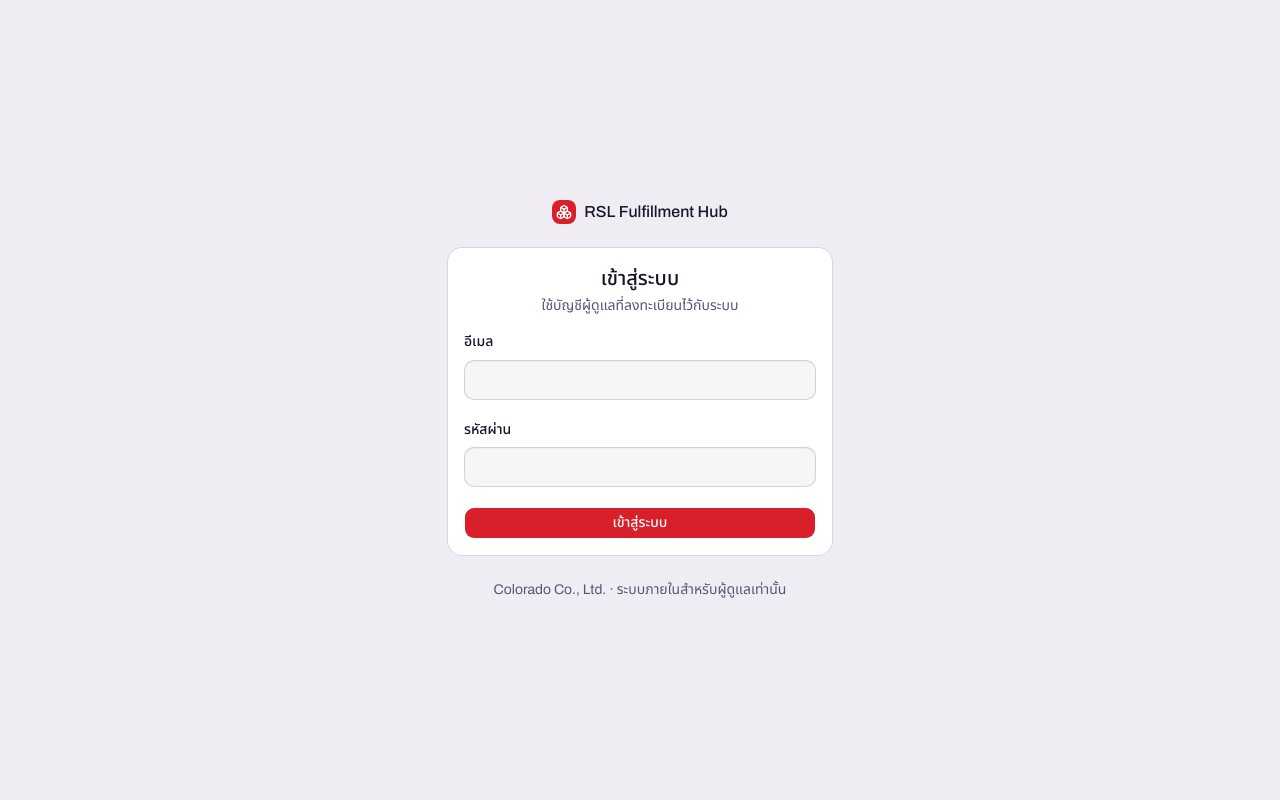
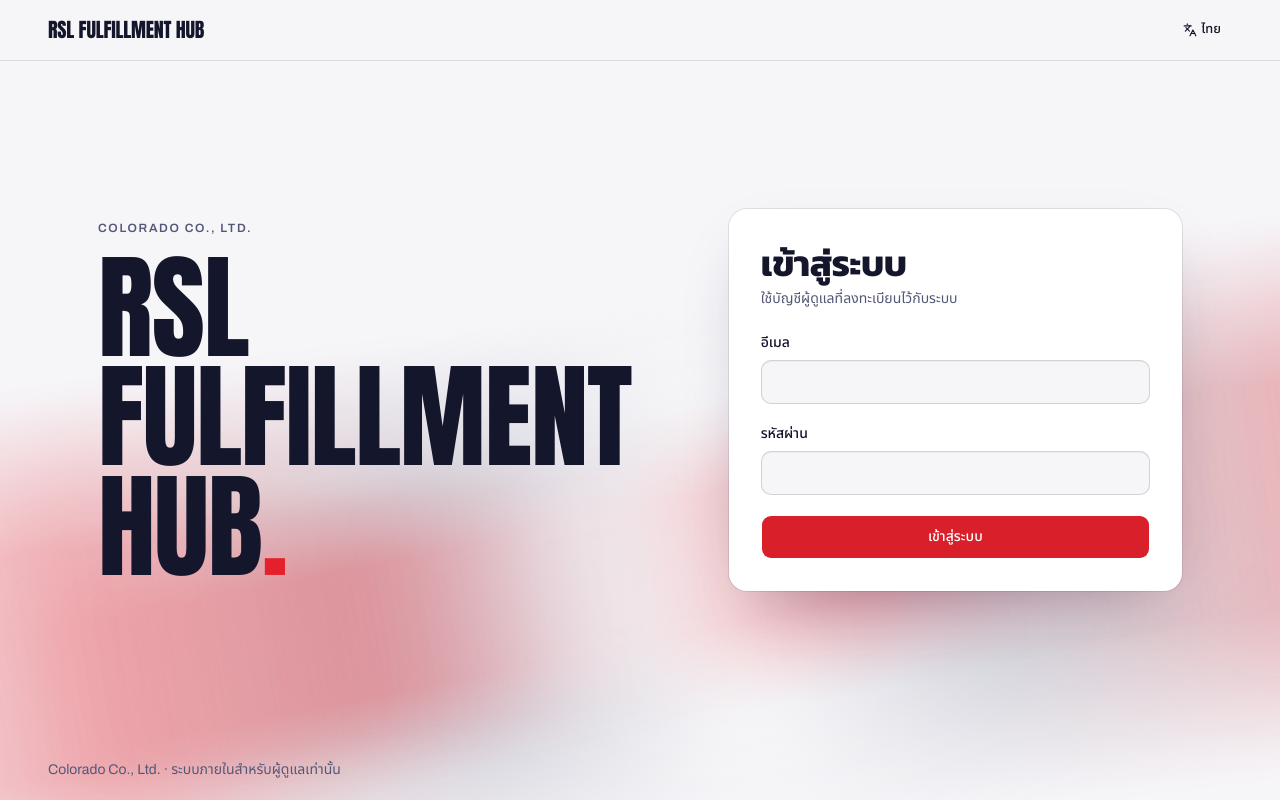
Before and after one commit to xbpkdi/01418321-final-project, a Next.js app: page /login in a window 1280 px wide. Built offline with nearby package versions, Linux system fonts and the light colour scheme.

Commit message:
style: redesign the login page as a poster layout with ribbon backdrop

```diff
--- a/src/app/login/page.tsx
+++ b/src/app/login/page.tsx
@@ -1,24 +1,17 @@
 "use client";
 
 // LoginScreen — UC 1A เข้าสู่ระบบ
-// โครงหน้าอิง shadcn block login-03 (การ์ดกลางจอบนพื้น muted)
+// โครงหน้าแนว poster: ชื่อระบบตัวใหญ่ซ้าย + แถบแสง ribbon ด้านหลัง + การ์ดฟอร์มขวา
 // ข้อความและเงื่อนไขตรวจสอบทุกอย่างมาจาก 00-use-case-descriptions.md
 
 import { useState } from "react";
 import { useRouter } from "next/navigation";
-import { Boxes } from "lucide-react";
 import { toast } from "sonner";
 import { Button } from "@/components/ui/button";
-import {
-  Card,
-  CardContent,
-  CardDescription,
-  CardHeader,
-  CardTitle,
-} from "@/components/ui/card";
 import { Field, FieldDescription, FieldGroup, FieldLabel } from "@/components/ui/field";
 import { Input } from "@/components/ui/input";
 import { Spinner } from "@/components/ui/spinner";
+import { LanguageToggle } from "@/components/app-shell/language-toggle";
 import { useT } from "@/lib/i18n/context";
 import { MOCK_USERS } from "@/mock/users";
 
@@ -73,22 +66,34 @@
   }
 
   return (
-    <div className="bg-muted flex min-h-[100dvh] flex-col items-center justify-center gap-6 p-6 md:p-10">
-      <div className="flex w-full max-w-sm flex-col gap-6">
-        <div className="flex items-center gap-2 self-center font-medium">
-          <div className="bg-primary text-primary-foreground flex size-6 items-center justify-center rounded-md">
-            <Boxes className="size-4" />
-          </div>
+    <div className="ribbon-host flex min-h-[100dvh] flex-col">
+      <div className="ribbon" aria-hidden />
+      <div className="ribbon ribbon-2" aria-hidden />
+
+      <header className="flex items-center justify-between gap-4 border-b px-[clamp(16px,4vw,48px)] py-4">
+        <span className="display text-xl">{t.app.name}</span>
+        <LanguageToggle />
+      </header>
+
+      <main className="mx-auto grid w-full max-w-[1180px] flex-1 items-center gap-10 px-[clamp(16px,4vw,48px)] py-10 lg:grid-cols-[1.25fr_1fr] lg:gap-16">
+        <section className="rise">
+          <p className="eyebrow">{t.app.company}</p>
+          <h1 className="display mt-4 text-[clamp(3.25rem,9vw,8rem)]">
             {t.app.name}
-        </div>
+            <span className="text-red">.</span>
+          </h1>
+        </section>
 
-        <Card>
-          <CardHeader className="text-center">
-            <CardTitle className="text-xl">{t.login.title}</CardTitle>
-            <CardDescription>{t.login.description}</CardDescription>
-          </CardHeader>
-          <CardContent>
-            <form onSubmit={handleSubmit} noValidate>
+        <section
+          className="rise bg-card rounded-2xl p-6 shadow-[0_24px_60px_-28px] shadow-navy/35 ring-1 ring-foreground/10 sm:p-8"
+          style={{ animationDelay: "120ms" }}
+        >
+          <h2 className="display text-4xl">{t.login.title}</h2>
+          <p className="text-muted-foreground mt-2 text-sm">
+            {t.login.description}
+          </p>
+
+          <form onSubmit={handleSubmit} noValidate className="mt-6">
             <FieldGroup>
               <Field>
                 <FieldLabel htmlFor="user_email">{t.login.email}</FieldLabel>
@@ -97,6 +102,7 @@
                   name="user_email"
                   type="email"
                   autoComplete="email"
+                  className="h-11"
                   value={email}
                   onChange={(e) => setEmail(e.target.value)}
                   disabled={submitting}
@@ -111,6 +117,7 @@
                   name="user_password"
                   type="password"
                   autoComplete="current-password"
+                  className="h-11"
                   value={password}
                   onChange={(e) => setPassword(e.target.value)}
                   disabled={submitting}
@@ -128,20 +135,19 @@
               )}
 
               <Field>
-                  <Button type="submit" disabled={submitting}>
+                <Button type="submit" size="lg" className="h-11" disabled={submitting}>
                   {submitting && <Spinner />}
                   {t.login.submit}
                 </Button>
               </Field>
             </FieldGroup>
           </form>
-          </CardContent>
-        </Card>
+        </section>
+      </main>
 
-        <FieldDescription className="text-center">
-          {t.login.footer}
-        </FieldDescription>
-      </div>
+      <footer className="px-[clamp(16px,4vw,48px)] py-5">
+        <FieldDescription>{t.login.footer}</FieldDescription>
+      </footer>
     </div>
   );
 }
```
Lines whose indentation alone changed are shown as unchanged.
